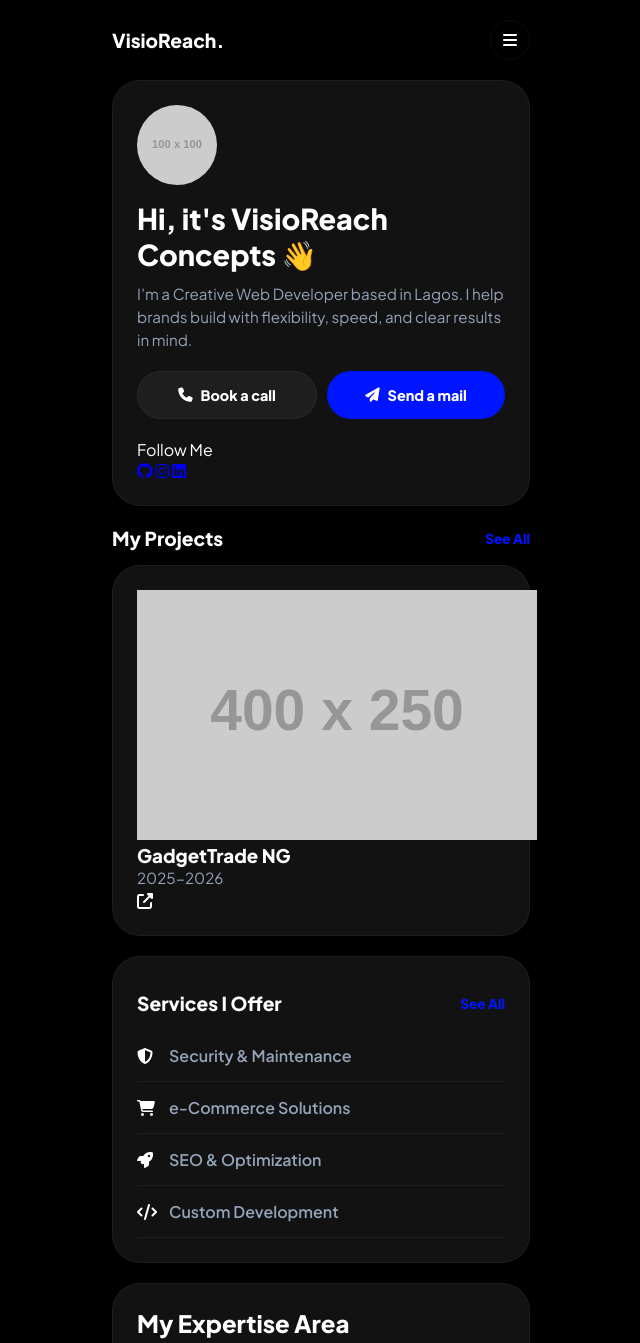
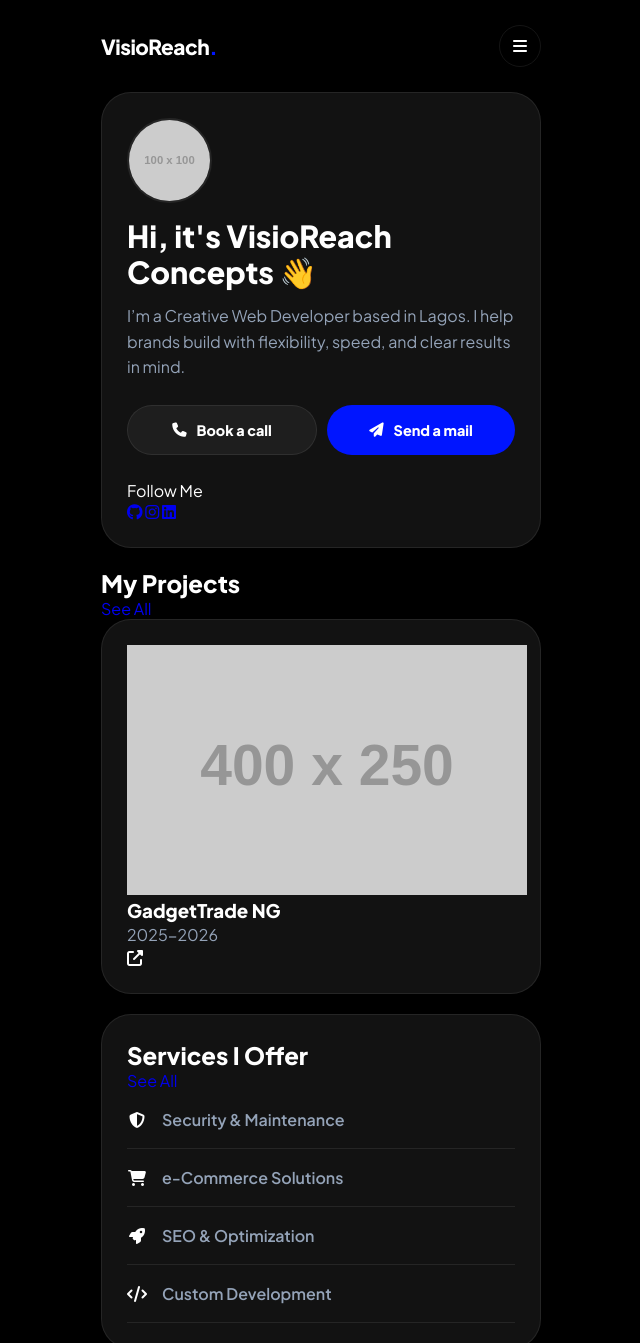
Before and after one commit to Dahfaith/visioreach, a plain HTML site: page index.html in a window 1280 px wide. Shown: the top 1343 px of the page, without its empty margins (319-959 px from the left). Drawn offline with Linux system fonts and the light colour scheme; placeholder pictures from the web are drawn by us.

Commit message:
style.css

```diff
--- a/style.css
+++ b/style.css
@@ -2,54 +2,70 @@
     --bg: #000000;
     --card-bg: #121212;
     --accent: #0015ff;
-    --text: #ffffff;
+    --white: #ffffff;
     --gray: #94a3b8;
-    --border: rgba(255, 255, 255, 0.05);
+    --border: rgba(255, 255, 255, 0.08);
 }
 
-* { margin: 0; padding: 0; box-sizing: border-box; font-family: 'Plus Jakarta Sans', sans-serif; }
-body { background: var(--bg); color: var(--text); }
-.container { max-width: 450px; margin: 0 auto; padding: 0 16px; }
+/* Global Reset - Prevents the broken list look in 1179619.jpg */
+* {
+    margin: 0;
+    padding: 0;
+    box-sizing: border-box;
+    font-family: 'Plus Jakarta Sans', sans-serif;
+    list-style: none; /* Kills bullets globally */
+    text-decoration: none;
+}
 
-/* Navbar Fix */
-.navbar { padding: 20px 0; position: sticky; top: 0; z-index: 100; background: var(--bg); }
-.nav-flex { display: flex; justify-content: space-between; align-items: center; }
-.logo { font-weight: 800; font-size: 1.2rem; }
-.menu-circle { width: 40px; height: 40px; border-radius: 50%; border: 1px solid var(--border); display: flex; align-items: center; justify-content: center; }
+body { background: var(--bg); color: var(--white); -webkit-font-smoothing: antialiased; }
 
-/* Card Styling (Fixes the stacking in 1179619.jpg) */
+/* Container Fixes Alignment on Mobile */
+.container {
+    max-width: 480px;
+    margin: 0 auto;
+    padding: 0 20px;
+}
+
+/* Navbar Alignment */
+.navbar { padding: 25px 0; background: var(--bg); position: sticky; top: 0; z-index: 100; }
+.nav-flex { display: flex; justify-content: space-between; align-items: center; width: 100%; }
+.logo { font-weight: 800; font-size: 1.3rem; letter-spacing: -0.5px; }
+.logo span { color: var(--accent); }
+.menu-circle { width: 42px; height: 42px; border-radius: 50%; border: 1px solid var(--border); display: flex; align-items: center; justify-content: center; }
+
+/* Card Styling - Replicates the reference images */
 .card {
     background: var(--card-bg);
-    border-radius: 28px;
-    padding: 24px;
+    border-radius: 30px;
+    padding: 25px;
     margin-bottom: 20px;
     border: 1px solid var(--border);
 }
 
-.avatar-box { width: 80px; height: 80px; border-radius: 50%; overflow: hidden; margin-bottom: 15px; background: #222; }
-.avatar-box img { width: 100%; height: 100%; object-fit: cover; }
+/* Hero Elements */
+.avatar-box { width: 85px; height: 85px; border-radius: 50%; overflow: hidden; margin-bottom: 15px; border: 2px solid var(--border); }
+.avatar-box img { width: 100%; height: 100%; object-position: center; }
+h1 { font-size: 1.9rem; line-height: 1.2; margin-bottom: 12px; }
+p { color: var(--gray); font-size: 1rem; line-height: 1.6; }
 
-h1 { font-size: 1.8rem; margin-bottom: 10px; }
-p { color: var(--gray); font-size: 0.95rem; line-height: 1.5; }
-
-.hero-btns { display: flex; gap: 10px; margin: 20px 0; }
-.btn { flex: 1; padding: 14px; border-radius: 50px; text-decoration: none; font-weight: 700; text-align: center; display: flex; align-items: center; justify-content: center; gap: 8px; font-size: 0.9rem; }
+/* Button Grid Fix */
+.hero-btns { display: flex; gap: 10px; margin: 25px 0; }
+.btn { flex: 1; padding: 15px; border-radius: 50px; font-weight: 700; display: flex; align-items: center; justify-content: center; gap: 10px; font-size: 0.9rem; }
 .btn-call { background: rgba(255,255,255,0.05); color: #fff; border: 1px solid var(--border); }
 .btn-mail { background: var(--accent); color: #fff; }
 
-/* List Fix (Removes bullets seen in 1179619.jpg) */
-.clean-list { list-style: none; margin-top: 15px; }
-.clean-list li { padding: 15px 0; border-bottom: 1px solid var(--border); display: flex; align-items: center; gap: 12px; font-weight: 600; color: var(--gray); }
-.clean-list li i { color: #fff; width: 20px; }
+/* Service List Alignment (Fixed from 1179619.jpg) */
+.clean-list li {
+    padding: 18px 0;
+    border-bottom: 1px solid var(--border);
+    display: flex;
+    align-items: center;
+    gap: 15px;
+    font-weight: 600;
+    color: var(--gray);
+}
+.clean-list li i { color: #fff; width: 20px; text-align: center; }
 
-/* Expertise Grid */
-.expertise-grid { display: grid; grid-template-columns: 1fr 1fr; gap: 10px; margin-top: 15px; }
-.exp-box { background: rgba(255,255,255,0.03); padding: 15px; border-radius: 15px; display: flex; align-items: center; gap: 10px; font-size: 0.85rem; font-weight: 600; }
-
-/* Section Headers */
-.section-head { display: flex; justify-content: space-between; align-items: center; margin: 10px 0 15px; }
-.section-head h2 { font-size: 1.2rem; }
-.section-head a { color: var(--accent); text-decoration: none; font-size: 0.85rem; font-weight: 700; }
-
-/* Footer */
-.footer { text-align: center; padding: 40px 0; opacity: 0.5; font-size: 0.8rem; }
+/* Footer Styling */
+.footer { text-align: center; padding: 50px 0; border-top: 1px solid var(--border); margin-top: 30px; }
+.footer p { font-size: 0.8rem; color: var(--gray); }
```
